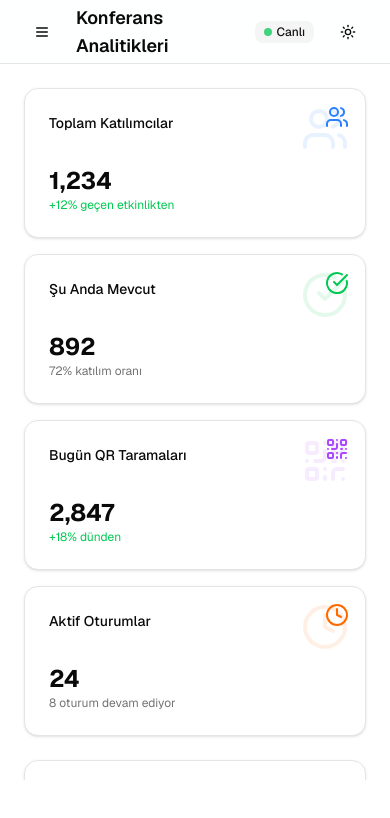
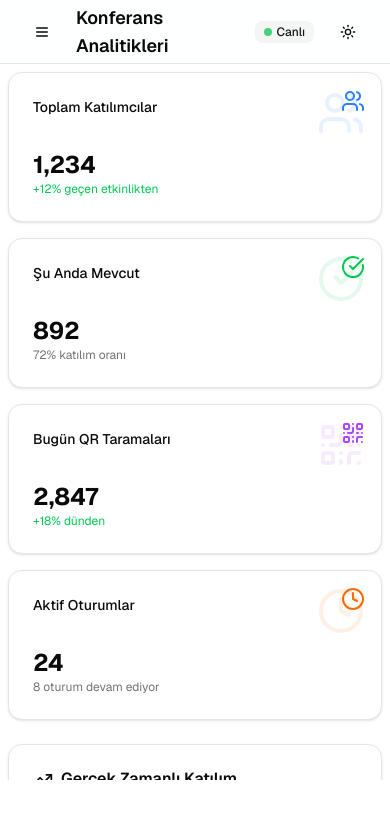
Before and after one commit to riqoto/meeto, a Next.js app: page / in a window 390 px wide. Shown: the top 818 px of the page. Built offline with nearby package versions, Linux system fonts and the light colour scheme.

Commit message:
fixed: padding issues

```diff
--- a/components/dashboard-layout.tsx
+++ b/components/dashboard-layout.tsx
@@ -127,7 +127,7 @@ export function DashboardLayout({ children }: DashboardLayoutProps) {
 </header>
 
         {/* Main Content Area */}
-        <main className="flex-1 overflow-auto p-6 my-16 ">{children}</main>
+        <main className="flex-1 overflow-auto p-2 md:p-6 my-16 ">{children}</main>
       </div>
     </div>
   )
```
